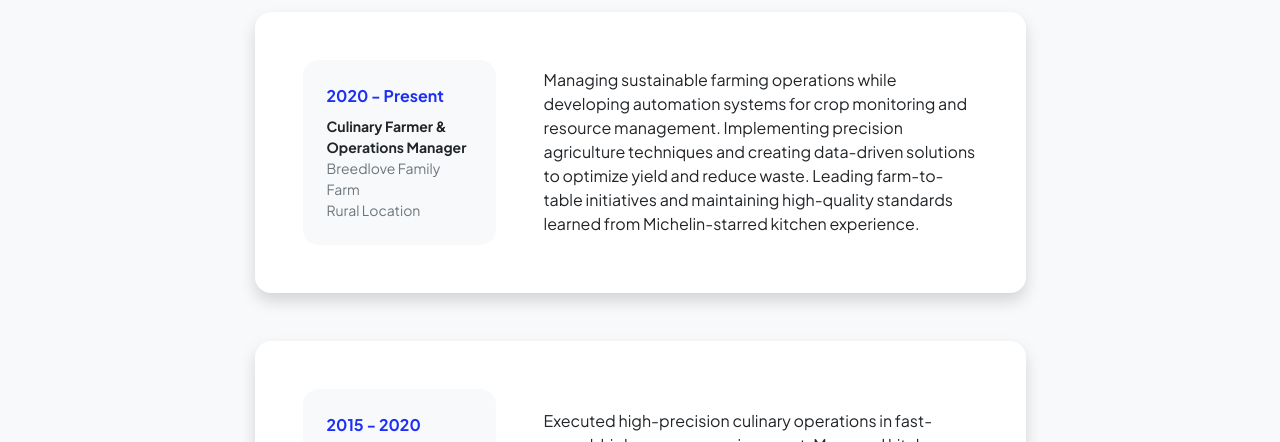
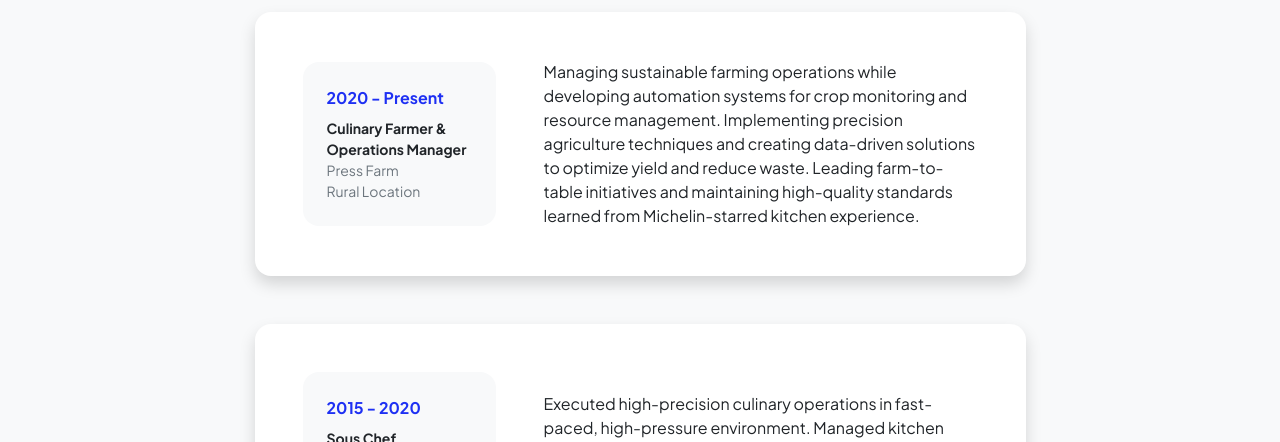
Before and after one commit to MichealBreedlove/Michealbreedlove.com, a plain HTML site: page resume.html in a window 1280 px wide. Shown: the part 296-738 px from the top of the page. Drawn offline with nearby package versions, Linux system fonts and the light colour scheme.

Commit message:
Change Breedlove Family Farm to Press Farm

```diff
--- a/resume.html
+++ b/resume.html
@@ -63,7 +63,7 @@
                                             <div class="bg-light p-4 rounded-4">
                                                 <div class="text-primary fw-bolder mb-2">2020 - Present</div>
                                                 <div class="small fw-bolder">Culinary Farmer & Operations Manager</div>
-                                                <div class="small text-muted">Breedlove Family Farm</div>
+                                                <div class="small text-muted">Press Farm</div>
                                                 <div class="small text-muted">Rural Location</div>
                                             </div>
                                         </div>
```
